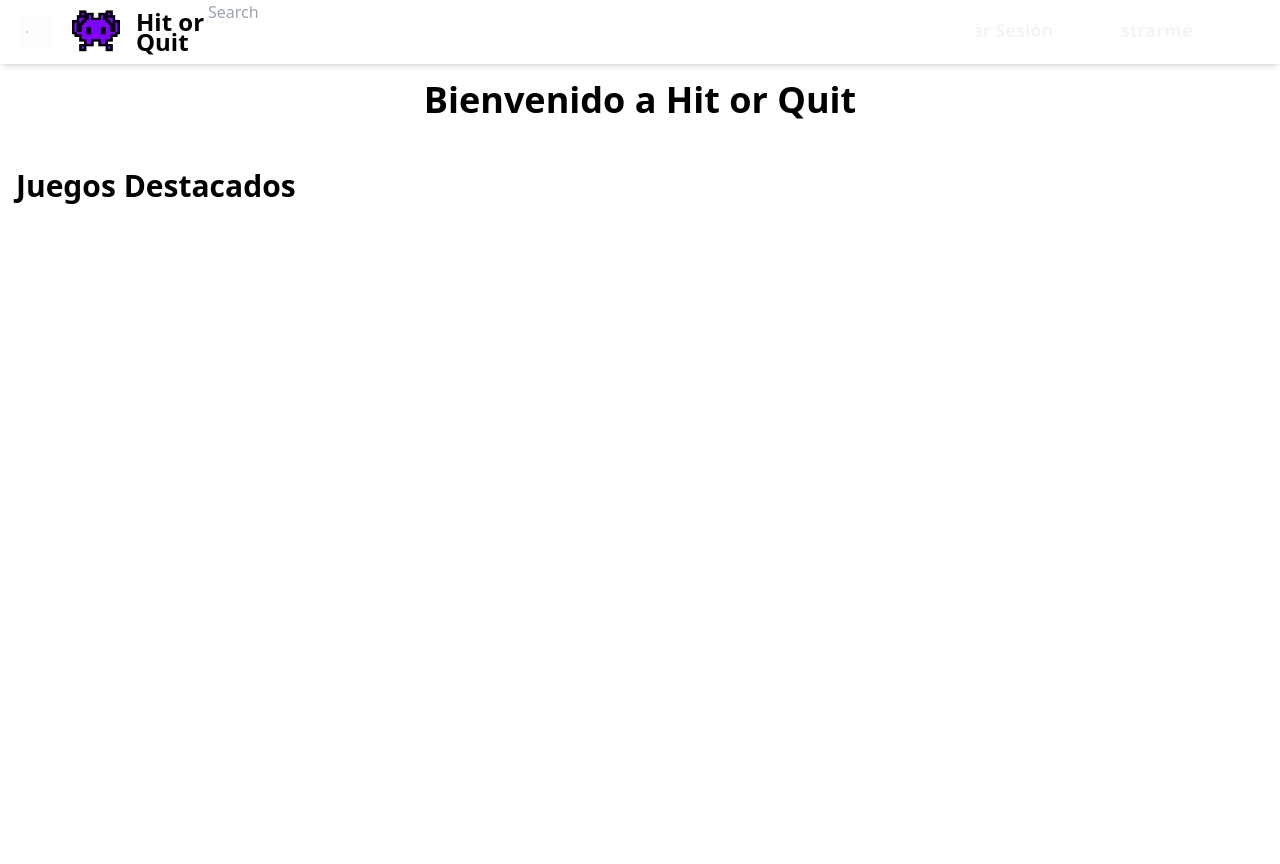
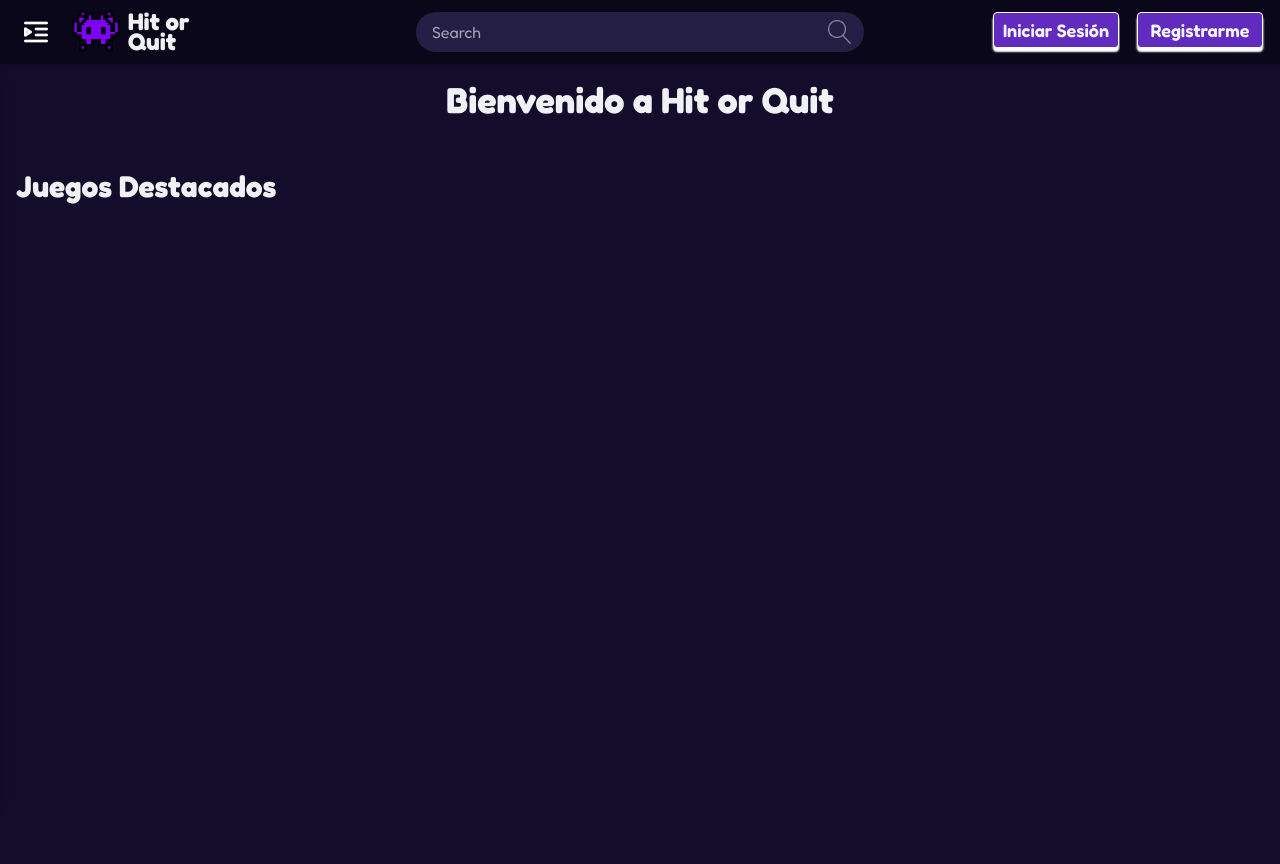
Before and after one commit to PozziSanti/ResenasVideoJuegos, a Django app: template Resenas/ResenasJuegos/templates/pages/index.html in a window 1280 px wide. Run offline with Django 3.2, Linux system fonts and the light colour scheme; the template is opened without the code that fills it, so the values that code supplies are empty; some libraries are stand-ins or nearby versions.

Commit message:
Se corrige ubicacion de estilos

```diff
--- a/Resenas/ResenasJuegos/static/css/styles.css
+++ b/Resenas/ResenasJuegos/static/css/styles.css
@@ -1,56 +1,11 @@
-/* --- Configuración de Tailwind CSS --- */
-@theme {
-    --color-primary-morado: #130C2A;
-    /* Tu color base muy oscuro */
-    --color-darker-morado: #0B071A;
-    /* Un tono aún más oscuro para header/footer */
-    --color-light-morado: #241D44;
-    /* Un morado ligeramente más claro, para fondos de tarjetas/inputs */
-    --color-darker-morado-transparent: rgba(11, 7, 26, 0.6);
-    /* Aquí 0.7 es 70% opaco */
-
-    --color-text-light: #f0f1f4;
-    /* Blanco-gris muy claro para textos principales */
-    --color-text-medium: #A7A1B8;
-    /* Gris-morado para textos secundarios // se usa en game_card */
-
-    --color-accent-blue: #622bbf;
-    /* Un azul violeta para botones o elementos interactivos */
-    --color-accent-blue-hover: #4F46E5;
-    /* Tono más oscuro del azul para hover // se usa en game_card */
-
-    --color-status-new: #10B981;
-    /* Verde para etiquetas 'Nuevo' */
-    --color-status-hot: #EF4444;
-    /* Rojo para etiquetas 'Hot' */
-    --color-status-top: #F59E0B;
-    /* Naranja-amarillo para etiquetas 'Top Rated' */
-}
-
-
-
-/* Estilo y tipografia */
-@layer base {
-    body {
-        @apply text-text-light;
-    }
-
-    html {
-        font-family: 'Fredoka', sans-serif;
-    }
-}
-
-
-
-/* --- Estilos de la Scrollbar --- */
+/* --- Estilos de la Scrollbar (con valores hexadecimales directos) --- */
 #sidebar-content-scroll {
-    /* Usar valores directos para asegurar compatibilidad con CDN, ya que las variables de Tailwind podrían no ser accesibles aquí */
     --sb-track-color: #0B071A;
-    /* Valor de --color-darker-morado */
-    --sb-thumb-color: #6366F1;
-    /* Valor de --color-accent-blue (asegúrate de que este sea el valor hexadecimal correcto para #622bbf si lo cambiaste) */
+    /* Valor directo de --color-darker-morado */
+    --sb-thumb-color: #622bbf;
+    /* Valor directo de --color-accent-blue (#622bbf de tu @theme) */
     --sb-thumb-border-color: #130C2A;
-    /* Valor de --color-primary-morado */
+    /* Valor directo de --color-primary-morado */
     --sb-size: 6px;
 }
 
@@ -78,14 +33,12 @@
 
 
 
-/* --- Estilos de Flip Card --- */
+/* --- Estilos de Flip Card (con valores hexadecimales directos) --- */
 .flip-card {
     background-color: transparent;
     width: 100%;
     height: 250px;
-    /* Altura fija para todas las tarjetas */
     perspective: 1000px;
-    /* Necesario para la animación 3D */
 }
 
 .flip-card-inner {
@@ -95,11 +48,8 @@
     text-align: center;
     transition: transform 0.8s;
     transform-style: preserve-3d;
-    /* Permite que el contenido se rote en 3D */
     border-radius: 0.5rem;
-    /* rounded-lg */
     overflow: hidden;
-    /* Para que las esquinas se vean bien con el borde */
 }
 
 .flip-card:hover .flip-card-inner {
@@ -112,10 +62,8 @@
     width: 100%;
     height: 100%;
     -webkit-backface-visibility: hidden;
-    /* Oculta la parte trasera mientras no está girada */
     backface-visibility: hidden;
     border-radius: 0.5rem;
-    /* rounded-lg */
     display: flex;
     flex-direction: column;
     justify-content: center;
@@ -124,10 +72,11 @@
 }
 
 .flip-card-front {
-    background-color: var(--color-light-morado);
-    color: var(--color-text-light);
+    background-color: #241D44;
+    /* Valor directo de --color-light-morado */
+    color: #f0f1f4;
+    /* Valor directo de --color-text-light */
     z-index: 2;
-    /* Asegura que esté al frente */
 }
 
 .flip-card-front img {
@@ -138,10 +87,10 @@
 }
 
 .flip-card-back {
-    background-color: var(--color-light-morado);
-    color: var(--color-text-light);
+    background-color: #241D44;
+    /* Valor directo de --color-light-morado */
+    color: #f0f1f4;
+    /* Valor directo de --color-text-light */
     transform: rotateY(180deg);
-    /* Mueve la parte trasera a la posición inicial de girado */
     box-sizing: border-box;
-    /* Para que el padding no desborde */
 }
--- a/Resenas/ResenasJuegos/templates/layouts/base_layout.html
+++ b/Resenas/ResenasJuegos/templates/layouts/base_layout.html
@@ -18,8 +18,40 @@
     <script src="https://cdn.tailwindcss.com"></script>
     <script type="module" src="{% static 'js/tailwind.js' %}" async></script>
 
-    <!-- Estilos para scrollbar, colores base y gamecard -->
+    <!-- Configuración de Tailwind CSS -->
+    <style type="text/tailwindcss">
+        @theme {
+             --color-primary-morado: #130C2A; /* Tu color base muy oscuro */
+            --color-darker-morado: #0B071A; /* Un tono aún más oscuro para header/footer */
+            --color-light-morado: #241D44; /* Un morado ligeramente más claro, para fondos de tarjetas/inputs */
+            --color-darker-morado-transparent: rgba(11, 7, 26, 0.6); /* Aquí 0.7 es 70% opaco */
+
+            --color-text-light: #f0f1f4; /* Blanco-gris muy claro para textos principales */
+            --color-text-medium: #A7A1B8; /* Gris-morado para textos secundarios // se usa en game_card */
+
+            --color-accent-blue: #622bbf ; /* Un azul violeta para botones o elementos interactivos */
+            --color-accent-blue-hover: #4F46E5; /* Tono más oscuro del azul para hover // se usa en game_card */
+
+            --color-status-new: #10B981; /* Verde para etiquetas 'Nuevo' */
+            --color-status-hot: #EF4444; /* Rojo para etiquetas 'Hot' */
+            --color-status-top: #F59E0B; /* Naranja-amarillo para etiquetas 'Top Rated' */
+        }
+        @layer base {
+            body {
+                @apply text-text-light;
+            }
+            html{
+                font-family: 'Fredoka', sans-serif;
+            }
+        }
+    </style>
+
     <link rel="stylesheet" href="{% static 'css/styles.css' %}">
+
+</head>
+
+<!-- Estilos para scrollbar, colores base y gamecard -->
+<link rel="stylesheet" href="{% static 'css/styles.css' %}">
 
 </head>
 
```
